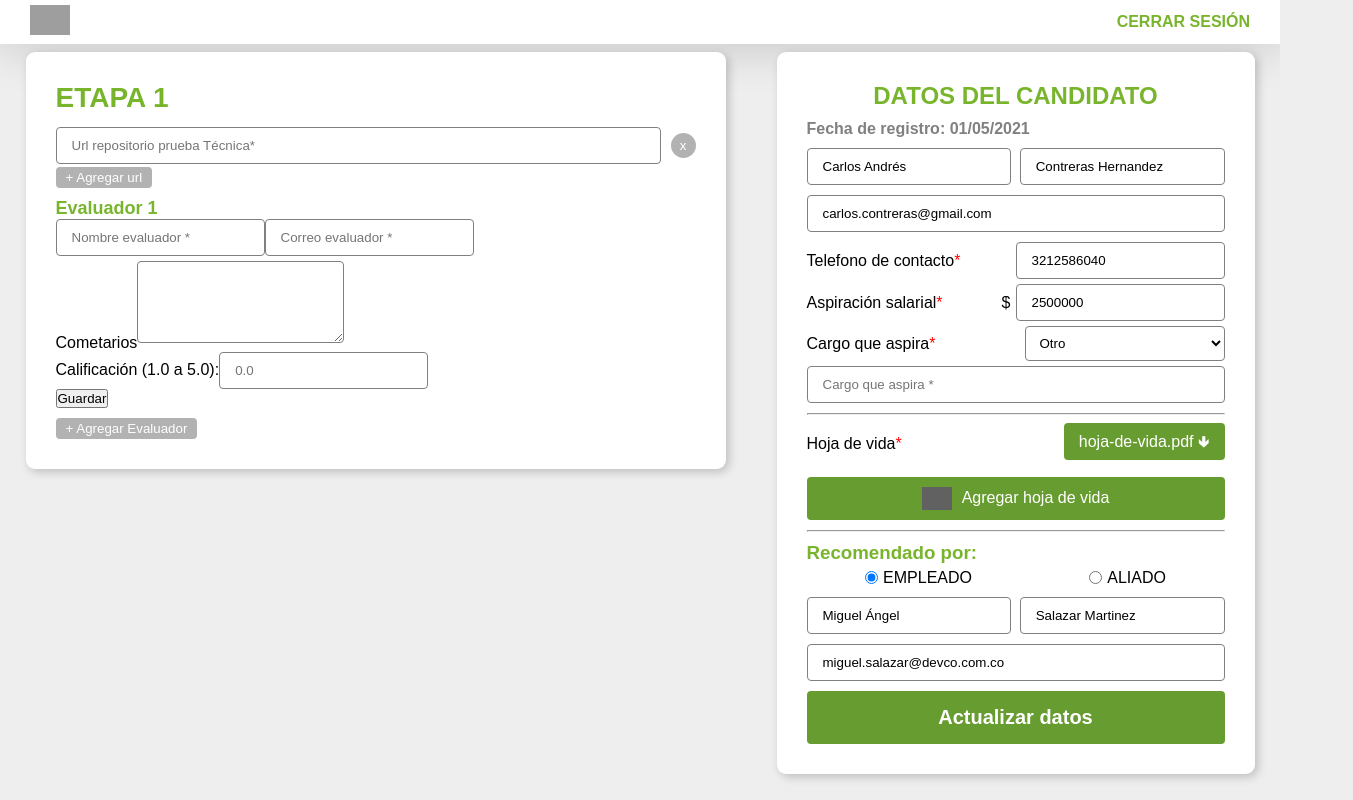
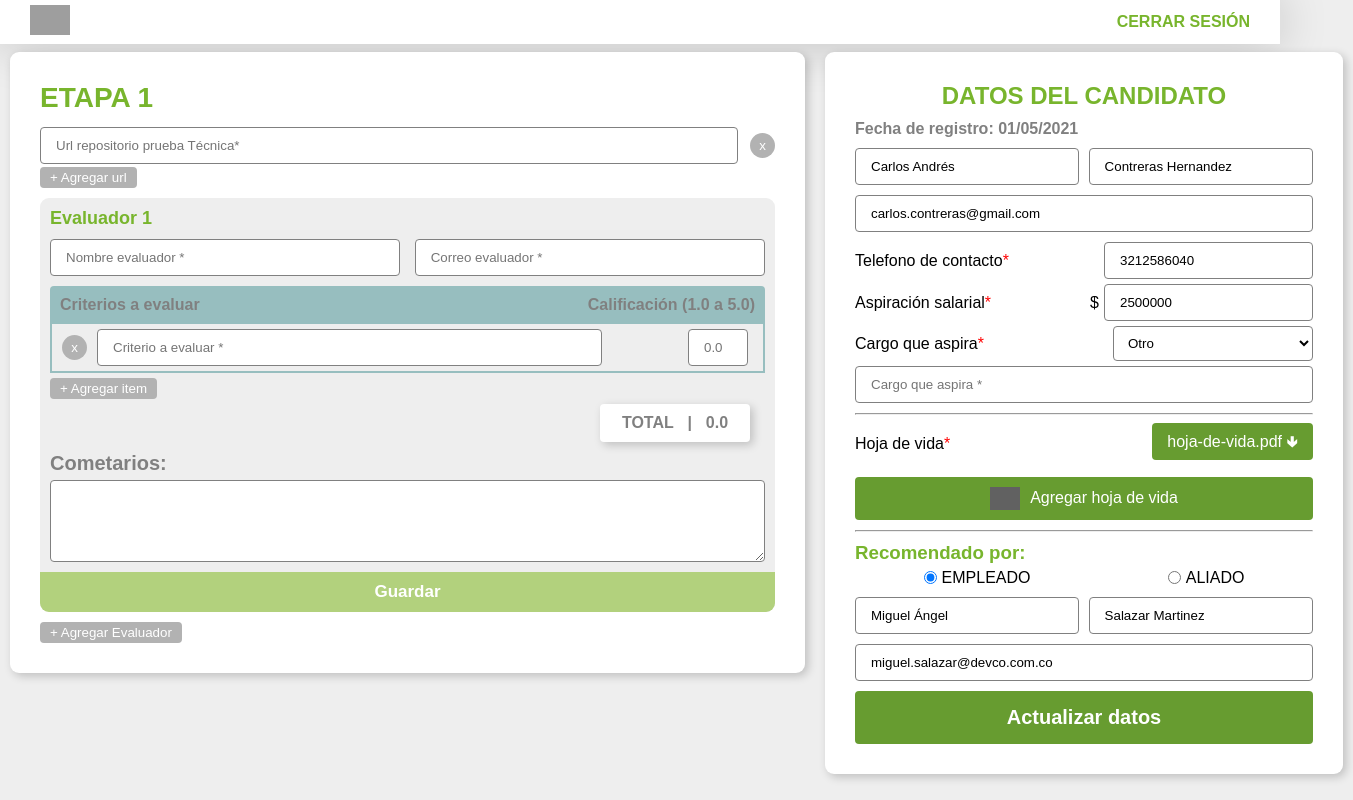
Before and after one commit to ZoltanMG/datos-etapa-candidato-mockup, an Angular app: page / in a window 1280 px wide. Shown: the whole page, 1353 px wide, since content can reach past the window. Built offline with nearby package versions, Linux system fonts and the light colour scheme; grey boxes are pictures that could not be loaded.

Commit message:
se agrego estructura y estilos del evaluador

```diff
--- a/src/app/components/etapas/etapas.component.html
+++ b/src/app/components/etapas/etapas.component.html
@@ -3,105 +3,51 @@
 
         <article>
             <h1 class="titulo-etapa">ETAPA 1</h1>
-            <div class="separador">
+            <div class="separador10">
                 <div *ngFor="let url of urlPrueba; index as idx" class="x-url">
                     <input type="text" class="input-estandar" placeholder="Url repositorio prueba Técnica*">
                     <button (click)="removeUrlPrueba(idx)" class="btn-x">x</button>
                 </div>
                 <button (click)="addUrlPrueba()" class="btn-agregar">+ Agregar url</button>
             </div>
-            <div class="separador">
+            <div class="contenedor-evaluador separador10">
                 <h2 class="titulo-evaluador">Evaluador 1</h2>
                 <app-evaluador></app-evaluador>
-                <!-- <div>
-                    <div class="datos-evaluador">
-                        <input type="text" class="input-estandar" placeholder="Nombre evaluador *">
-                        <input type="text" class="input-estandar" placeholder="Correo evaluador *">
-                    </div>
-                    <div class="contenedor-comentarios-evaluador">
-                        <label for="">Cometarios</label>
-                        <textarea name="" id="" rows="4" class="textarea"></textarea>
-                    </div>
-                    <div class="contenedor-calificacion">
-                        <label for="">Calificación (1.0 a 5.0):</label>
-                        <input type="number" class="input-estandar calificacion" placeholder="0.0">
-                    </div>
-                </div>
-                <button class="btn-guardar">Guardar</button> -->
             </div>
             <button *ngIf="!evaluadorEtapaUno" (click)="agregarEvaluadorEtapaUno()" class="btn-agregar">+ Agregar
                 Evaluador</button>
-            <!-- <div *ngIf="evaluadorEtapaUno" class="separador">
+            <div *ngIf="evaluadorEtapaUno" class="contenedor-evaluador separador10">
                 <div class="titulo-eliminar">
                     <h2 class="titulo-evaluador">Evaluador 2</h2>
                     <button (click)="eliminarEvaluadorEtapaUno()" class="btn-eliminar-cerrar"> X Eliminar</button>
                 </div>
-                <div>
-                    <div class="datos-evaluador">
-                        <input type="text" class="input-estandar" placeholder="Nombre evaluador *">
-                        <input type="text" class="input-estandar" placeholder="Correo evaluador *">
-                    </div>
-                    <div class="contenedor-comentarios-evaluador">
-                        <label for="">Cometarios</label>
-                        <textarea name="" id="" rows="4" class="textarea"></textarea>
-                    </div>
-                    <div class="contenedor-calificacion">
-                        <label for="">Calificación (1.0 a 5.0):</label>
-                        <input type="number" class="input-estandar calificacion" placeholder="0.0">
-                    </div>
-                </div>
-                <button class="btn-guardar">Guardar</button>
-            </div> -->
+                <app-evaluador></app-evaluador>
+            </div>
         </article>
-        <button *ngIf="!etapaDos && evaluadorEtapaUno" (click)="eliminarEtapaDos()" (click)="agregarEtapa()"
-            class="btn-agregar etapa2">ETAPA 2</button>
-        <article *ngIf="etapaDos" class="separador">
+        <div class="contenedor-btn-etapa">
+            <button *ngIf="!etapaDos && evaluadorEtapaUno" (click)="eliminarEtapaDos()" (click)="agregarEtapa()"
+                class="btn-etapa2">COMENZAR SEGUNDA ETAPA</button>
+        </div>
+        <article *ngIf="etapaDos" class="separador10">
             <hr>
             <div class="titulo-eliminar">
-                <h1 class="titulo-etapa">ETAPA 2</h1>
+                <h1 class="titulo-etapa separador10">ETAPA 2</h1>
                 <button (click)="eliminarEtapaDos()" class="btn-eliminar-cerrar"> X Eliminar etapa</button>
             </div>
-            <div class="separador">
-                <!-- <h2 class="titulo-evaluador">Evaluador 1</h2>
-                <div>
-                    <div class="datos-evaluador">
-                        <input type="text" class="input-estandar" placeholder="Nombre evaluador *">
-                        <input type="text" class="input-estandar" placeholder="Correo evaluador *">
-                    </div>
-                    <div class="contenedor-comentarios-evaluador">
-                        <label for="">Cometarios</label>
-                        <textarea name="" id="" rows="4" class="textarea"></textarea>
-                    </div>
-                    <div class="contenedor-calificacion">
-                        <label for="">Calificación (1.0 a 5.0):</label>
-                        <input type="number" class="input-estandar calificacion" placeholder="0.0">
-                    </div>
-                </div>
-                <button class="btn-guardar">Guardar</button> -->
+            <div class=" contenedor-evaluador separador10">
+                <h2 class="titulo-evaluador">Evaluador 1</h2>
+                <app-evaluador></app-evaluador>
+
             </div>
             <button *ngIf="!evaluadorEtapaDos" (click)="agregarEvaluadorEtapaDos()" class="btn-agregar">+ Agregar
                 Evaluador</button>
-            <!-- <div *ngIf="evaluadorEtapaDos" class="separador">
+            <div *ngIf="evaluadorEtapaDos" class="contenedor-evaluador separador10">
                 <div class="titulo-eliminar">
                     <h2 class="titulo-evaluador">Evaluador 2</h2>
                     <button (click)="eliminarEvaluadorEtapaDos()" class="btn-eliminar-cerrar"> X Eliminar</button>
                 </div>
-                <div>
-                    <div class="datos-evaluador">
-                        <input type="text" class="input-estandar" placeholder="Nombre evaluador *">
-                        <input type="text" class="input-estandar" placeholder="Correo evaluador *">
-                    </div>
-                    <div class="contenedor-comentarios-evaluador">
-                        <label for="">Cometarios</label>
-                        <textarea name="" id="" rows="4" class="textarea"></textarea>
-                    </div>
-                    <div class="contenedor-calificacion">
-                        <label for="">Calificación (1.0 a 5.0):</label>
-                        <input type="number" class="input-estandar calificacion" placeholder="0.0">
-                    </div>
-                </div>
-                <button class="btn-guardar">Guardar</button>
-            </div> -->
+                <app-evaluador></app-evaluador>
+            </div>
         </article>
     </div>
 
--- a/src/app/components/etapas/etapas.component.scss
+++ b/src/app/components/etapas/etapas.component.scss
@@ -1,3 +1,9 @@
+:host {
+    width: 60%;
+    min-width: 815px;
+
+}
+
 #etapas {
     background-color: white;
     border-radius: 9px;
@@ -5,7 +11,6 @@
     padding: 30px 0px;
     margin: 0px 10px;
     margin-bottom: 50px;
-    width: 700px;
 }
 
 .contenedor-etapas {
@@ -51,29 +56,10 @@
     width: 95%;
 }
 
-.etapa2 {
-    padding: 10px 15px;
-    font-weight: 700;
-}
-
 .titulo-evaluador {
     color: #78B52D;
     font-size: 18px;
-}
-
-.btn-guardar {
-    background-color: #B2D17D;
-    color: white;
-    border: none;
-    border-radius: 4px;
-    padding: 10px 15px;
-    transition: 290ms;
-    cursor: pointer;
-}
-
-.btn-guardar:hover {
-    background-color: #78B52D;
-    transition: 290ms;
+    margin: 10px;
 }
 
 .titulo-eliminar {
@@ -82,43 +68,33 @@
     justify-content: space-between;
 }
 
-.datos-evaluador {
-    display: flex;
-    justify-content: space-between;
-    margin: 5px 0px;
+.contenedor-evaluador {
+    background-color: #eee;
+    border-radius: 9px;
+    overflow: hidden;
 }
 
-.datos-evaluador input{
-    width: 49%;
+.contenedor-evaluador button {
+    margin-right: 10px;
 }
 
-.contenedor-calificacion {
-    display: flex;
-    justify-content: space-around;
-    align-items: center;
-    margin: 5px 0px;
-    color: #575756;
+.btn-etapa2 {
+    background-color: #3B656B;
+    font-size: 18px;
+    font-weight: bold;
+    border-radius: 4px;
+    border: none;
+    padding: 15px 20px;
+    color: white;
+    transition: 280ms;
 }
 
-.contenedor-calificacion labe {
-    color: #575756;
-
+.btn-etapa2:hover {
+    background-color: #194144;
+    transition: 280ms;
 }
 
-.contenedor-calificacionr input{
-    width: 40%;
+.contenedor-btn-etapa {
+    display: flex;
+    justify-content: center;
 }
-
-.contenedor-comentarios-evaluador {
-    display: flex;
-    flex-direction: column;
-}
-
-.contenedor-comentarios-evaluador label {
-    color: #575756;
-}
-
-.calificacion {
-    width: 100px;
-    text-align: center;
-}
--- a/src/app/components/evaluador/evaluador.component.html
+++ b/src/app/components/evaluador/evaluador.component.html
@@ -1,13 +1,32 @@
+<div class="contenedor-datos-evaluador">
     <div class="datos-evaluador">
         <input type="text" class="input-estandar" placeholder="Nombre evaluador *">
         <input type="text" class="input-estandar" placeholder="Correo evaluador *">
     </div>
-<div class="contenedor-comentarios-evaluador">
-    <label for="">Cometarios</label>
+    <div class="contenedor-items-notas separador10">
+        <div class="encabezado-notas">
+            <p>Criterios a evaluar</p>
+            <p>Calificación (1.0 a 5.0)</p>
+        </div>
+        <div *ngFor="let item of items; index as idx" class="contenedor-items">
+            <div class="contenedor-criterio">
+                <button (click)="eliminarItem(idx)" class="btn-x">x</button>
+                <input type="text" class="input-estandar criterio" placeholder="Criterio a evaluar *">
+            </div>
+            <input type="number" class="input-estandar nota" placeholder="0.0">
+        </div>
+        <button (click)="agregarItem()" class="btn-agregar separador5">+ Agregar item</button>
+        <div class="contenedor-calificacion">
+            <div class="calificacion">
+                <p>TOTAL</p>
+                <p>|</p>
+                <p>0.0</p>
+            </div>
+        </div>
+    </div>
+    <div class="contenedor-comentarios-evaluador separador5">
+        <label for="">Cometarios:</label>
         <textarea name="" id="" rows="4"></textarea>
     </div>
-<div class="contenedor-calificacion">
-    <label for="">Calificación (1.0 a 5.0):</label>
-    <input type="number" class="input-estandar calificacion" placeholder="0.0">
 </div>
 <button class="btn-guardar">Guardar</button>
--- a/src/app/components/evaluador/evaluador.component.scss
+++ b/src/app/components/evaluador/evaluador.component.scss
@@ -0,0 +1,96 @@
+.contenedor-datos-evaluador {
+    margin: 0px 10px;
+}
+
+.btn-guardar {
+    background-color: #B2D17D;
+    color: white;
+    font-size: 17px;
+    font-weight: 700;
+    border: none;
+    width: 100%;
+    padding: 10px 15px;
+    cursor: pointer;
+    transition: 290ms;
+}
+
+.btn-guardar:hover {
+    background-color: #78B52D;
+    transition: 290ms;
+}
+
+.datos-evaluador {
+    display: flex;
+    justify-content: space-between;
+    margin: 5px 0px;
+}
+
+.datos-evaluador input{
+    width: 49%;
+}
+
+.contenedor-comentarios-evaluador {
+    display: flex;
+    flex-direction: column;
+}
+
+.encabezado-notas {
+    display: flex;
+    justify-content: space-between;
+    align-items: center;
+    padding: 10px;
+    background-color: #97BEBF;
+    border-radius: 4px 4px 0px 0px;
+    color:  grey;
+    font-weight: bold;
+}
+
+.contenedor-items {
+    border: 2px solid #97BEBF;
+    border-top: none;
+    padding: 5px 0px;
+    display: flex;
+    justify-content: space-between;
+    padding-right: 10px;
+}
+
+.contenedor-items button{
+    margin-right: 10px;
+}
+
+.contenedor-criterio {
+    width: 80%;
+}
+
+.criterio {
+    width: 90%;
+}
+
+.nota {
+    width: 60px;
+    margin-right: 5px;
+}
+
+.contenedor-calificacion {
+    display: flex;
+    justify-content: flex-end;
+    margin-right: 15px;
+}
+
+.calificacion {
+    display: flex;
+    justify-content: space-around;
+    width: 150px;
+    font-weight: bold;
+    background-color: white;
+    box-shadow: 3px 3px 10px  rgba(0, 0, 0, 0.2);
+    border-radius: 4px;
+    color: gray;
+    padding: 10px 15px;
+}
+
+.contenedor-comentarios-evaluador label {
+    font-weight: bold;
+    font-size: 20px;
+    color: gray;
+}
--- a/src/app/components/evaluador/evaluador.component.ts
+++ b/src/app/components/evaluador/evaluador.component.ts
@@ -6,10 +6,21 @@ import { Component, OnInit } from '@angular/core';
   styleUrls: ['./evaluador.component.scss', '../../../assets/scss/global.scss']
 })
 export class EvaluadorComponent implements OnInit {
-
+  contadorItems = 1;
+  items = [1];
   constructor() { }
 
   ngOnInit(): void {
   }
 
+  agregarItem() {
+    this.contadorItems += 1;
+    this.items.push(this.contadorItems);
+  }
+
+  eliminarItem(idx: number) {
+    this.contadorItems -= 1;
+    this.items.splice(idx, 1);
+  }
+
 }
--- a/src/app/components/formulario-candidato-diligenciado/formulario-candidato-diligenciado.component.html
+++ b/src/app/components/formulario-candidato-diligenciado/formulario-candidato-diligenciado.component.html
@@ -1,5 +1,5 @@
 <section>
-    <form action="" id="crear-candidatos" class="contenedor-candidatos">
+    <form action="" id="crear-candidatos">
         <h2>DATOS DEL CANDIDATO</h2>
         <div class="info-personal">
             <h4 class="fecha-registro-candidato">Fecha de registro: 01/05/2021</h4>
--- a/src/app/components/formulario-candidato-diligenciado/formulario-candidato-diligenciado.component.scss
+++ b/src/app/components/formulario-candidato-diligenciado/formulario-candidato-diligenciado.component.scss
@@ -1,3 +1,8 @@
+:host {
+    width: 35%;
+    min-width: 538px;
+}
+
 #crear-candidatos {
     padding: 30px;
     height: 100%;
--- a/src/assets/scss/global.scss
+++ b/src/assets/scss/global.scss
@@ -56,10 +56,13 @@ hr {
     margin: 10px 0px;
 }
 
-.separador {
+.separador10 {
     margin: 10px 0px;
 }
 
+.separador5 {
+    margin: 5px 0px;
+}
 // botones
 
 .btn-agregar {
```
Lines whose indentation alone changed are shown as unchanged.
